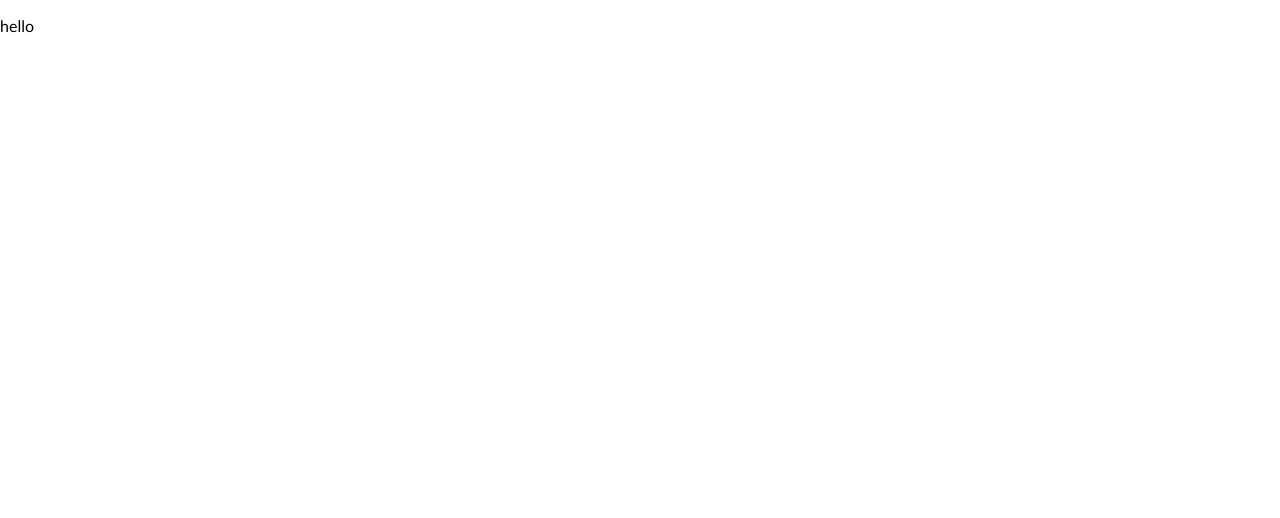
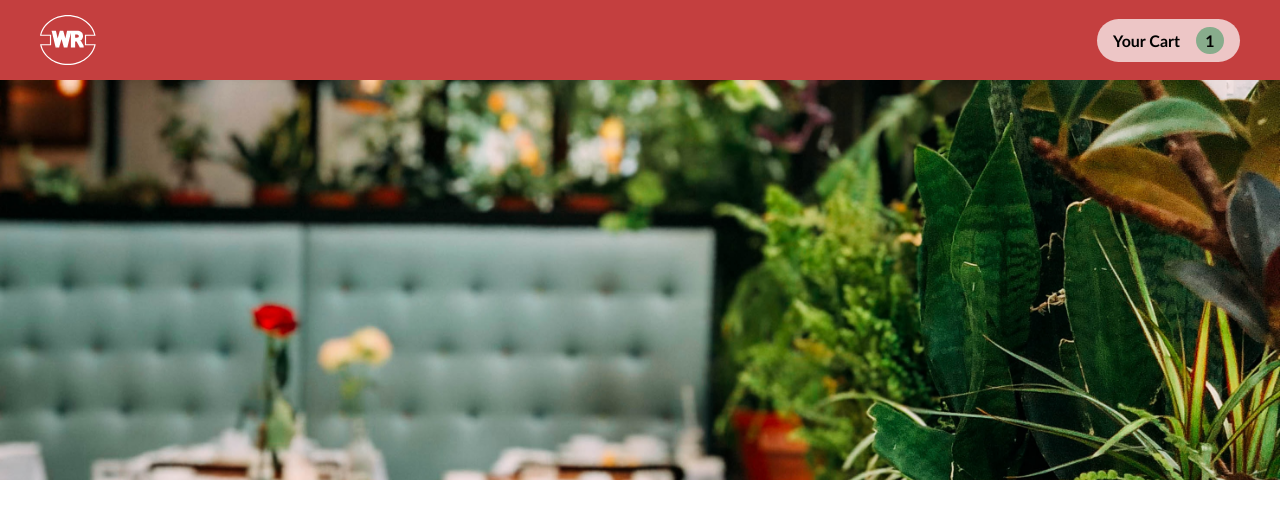
Before and after one commit to WarrenJRamos/react-simple-restaurant, a React (Create React App) app: page / in a window 1280 px wide. Shown: the top 518 px of the page. Built offline with nearby package versions, Linux system fonts and the light colour scheme.

Commit message:
updated the header and cart button components with some basic css styles

```diff
--- a/src/App.js
+++ b/src/App.js
@@ -1,6 +1,12 @@
+import React from "react";
+
+import Header from './components/Layout/Header';
+
 function App() {
   return (
-    <p>hello</p>
+    <React.Fragment>
+      <Header />
+    </React.Fragment>
   );
 }
 
--- a/src/components/Layout/Header.js
+++ b/src/components/Layout/Header.js
@@ -1,9 +1,31 @@
 import React from 'react';
 
-import classes from 'Header.module.css';
+import classes from './Header.module.css';
+import '../../utilities.css';
+
+import logo from '../../assets/logo.svg';
+import mealsImage from '../../assets/chris-liverani-restaurant-unsplash.jpg';
+
+import HeaderCartButton from './HeaderCartButton';
 
 const Header = () => {
-
+  return (
+    <React.Fragment>
+      <header className={classes.header}>
+        <div class='container'>
+          <nav class={classes.nav}>
+            <div className={classes['logo-wrapper']}>
+              <img src={logo} className={classes.logo} />
+            </div>
+            <HeaderCartButton />
+          </nav>
+        </div>
+      </header>
+      <div className={classes['main-image']}>
+        <img src={mealsImage} alt='A table full of delicious food!' />
+      </div>
+    </React.Fragment>
+  )
 };
 
 export default Header;
--- a/src/components/Layout/Header.module.css
+++ b/src/components/Layout/Header.module.css
@@ -0,0 +1,32 @@
+.header {
+  background-color: #c43f3f;
+  color: white;
+  box-shadow: 0 2px 6px rgba(0, 0, 0, 0.5);
+}
+
+.nav {
+  height: 5rem;
+  display: flex;
+  justify-content: space-between;
+  align-items: center;
+}
+
+.logo-wrapper {
+  height: 50px;
+  overflow: hidden;
+}
+
+.logo {
+  width: 100%;
+  height: 100%;
+}
+
+.main-image {
+  height: 25rem;
+}
+
+.main-image img {
+  width: 100%;
+  height: 100%;
+  object-fit: cover;
+}
--- a/src/components/Layout/HeaderCartButton.js
+++ b/src/components/Layout/HeaderCartButton.js
@@ -1,9 +1,18 @@
 import React from 'react';
 
-import classes from 'HeaderCartButton.module.css';
+import classes from './HeaderCartButton.module.css';
 
 const HeaderCartButton = () => {
+  const btnIsHighlighted = false;
 
+  const btnClasses = `${classes.button} ${btnIsHighlighted ? classes.bump : ''}`;
+
+  return (
+    <button className={btnClasses}>
+      <span>Your Cart</span>
+      <span className={classes.badge}>1</span>
+    </button>
+  );
 };
 
 export default HeaderCartButton;
--- a/src/components/Layout/HeaderCartButton.module.css
+++ b/src/components/Layout/HeaderCartButton.module.css
@@ -0,0 +1,49 @@
+.button {
+  cursor: pointer;
+  font: inherit;
+  border: none;
+  display: flex;
+  align-items: center;
+  justify-content: space-around;
+  border-radius: 25px;
+  padding: .5rem 1rem;
+  background-color: rgba(255, 255, 255, 0.7);
+  font-weight: bold;
+  transition: background-color 1s;
+}
+
+.badge {
+  display: inline-block;
+  width: 20px;
+  background-color: rgba(8, 139, 67, 0.445);
+  padding: 0.25rem;
+  border-radius: 25px;
+  margin-left: 1rem;
+  transition: background-color 1s;
+}
+
+.button:hover, .button:active {
+  background-color: rgba(255, 255, 255, 0.9);
+}
+
+.button:hover .badge, .button:active .badge {
+  background-color: rgb(8, 139, 67);
+}
+
+@keyframes bump {
+  0% {
+    transform: scale(1);
+  }
+  10% {
+    transform: scale(0.9);
+  }
+  30% {
+    transform: scale(1.1);
+  }
+  50% {
+    transform: scale(1.15);
+  }
+  100% {
+    transform: scale(1);
+  }
+}
--- /dev/null
+++ b/src/utilities.css
@@ -0,0 +1,6 @@
+.container {
+  max-width: 1200px;
+  padding: 0 1rem;
+  margin: auto;
+  overflow: hidden;
+}
```
Also changed, not shown: src/assets/logo.svg (added).
